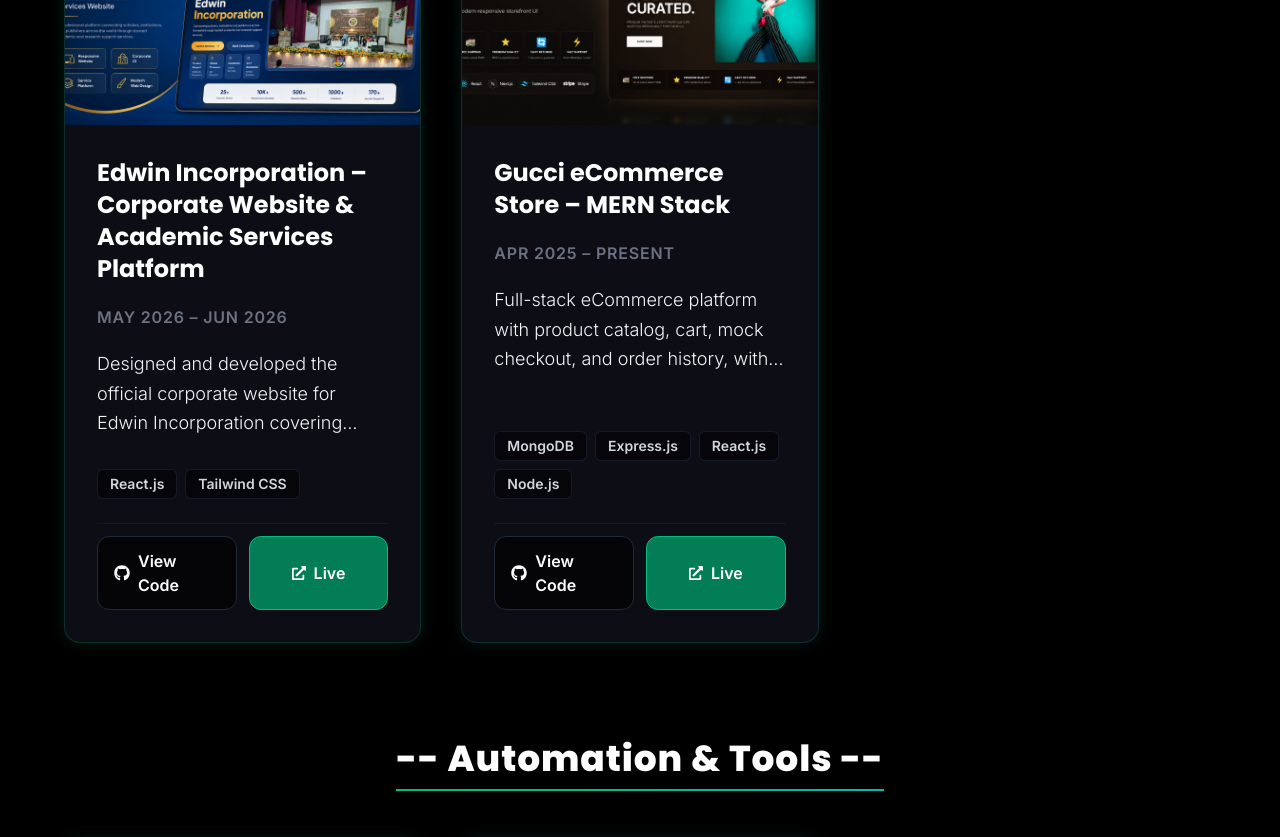
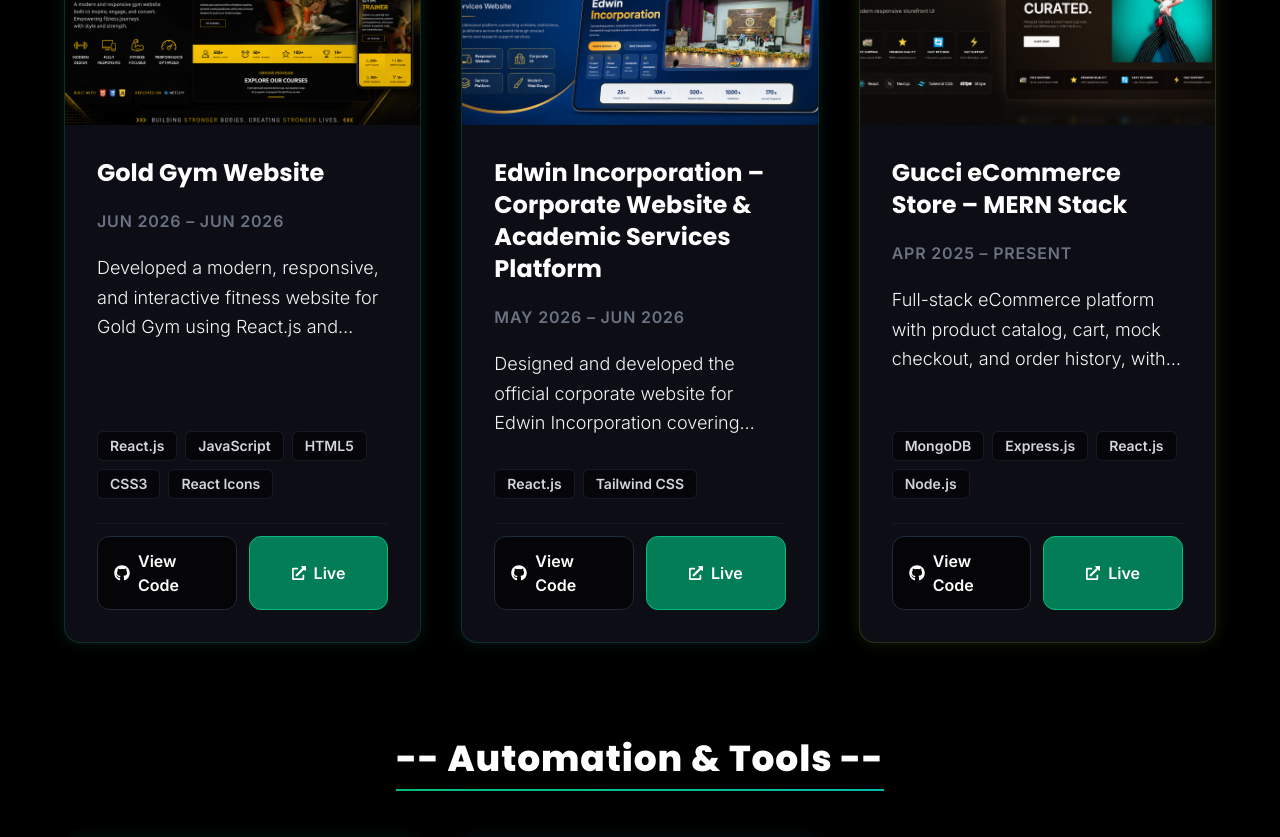
Before and after one commit to Kaushikrudra/Kaushikrudra, a React (Vite) app: page / in a window 1280 px wide. Shown: the part 5700-6537 px from the top of the page. Built offline with nearby package versions, Linux system fonts and the light colour scheme.

Commit message:
feat: add Gold Gym Website to projects section

```diff
--- a/src/data/portfolio.ts
+++ b/src/data/portfolio.ts
@@ -210,6 +210,15 @@
         image: '/plivo%20server%20banner.png'
       },
       {
+        title: 'Gold Gym Website',
+        duration: 'Jun 2026 – Jun 2026',
+        description: 'Developed a modern, responsive, and interactive fitness website for Gold Gym using React.js and CSS3, featuring a BMI calculator, membership plans, trainer profiles, and workout programs.',
+        tags: ['React.js', 'JavaScript', 'HTML5', 'CSS3', 'React Icons'],
+        githubUrl: 'https://github.com/Kaushikrudra/Gold-Gym-Website',
+        image: '/goldgym%20banner.png',
+        liveUrl: 'https://gold-gym-website08.netlify.app/'
+      },
+      {
         title: 'Edwin Incorporation – Corporate Website & Academic Services Platform',
         duration: 'May 2026 – Jun 2026',
         description: 'Designed and developed the official corporate website for Edwin Incorporation covering academic, research, publication, conference, HR, and technology solutions.',
```
Also changed, not shown: public/goldgym banner.png (added).
